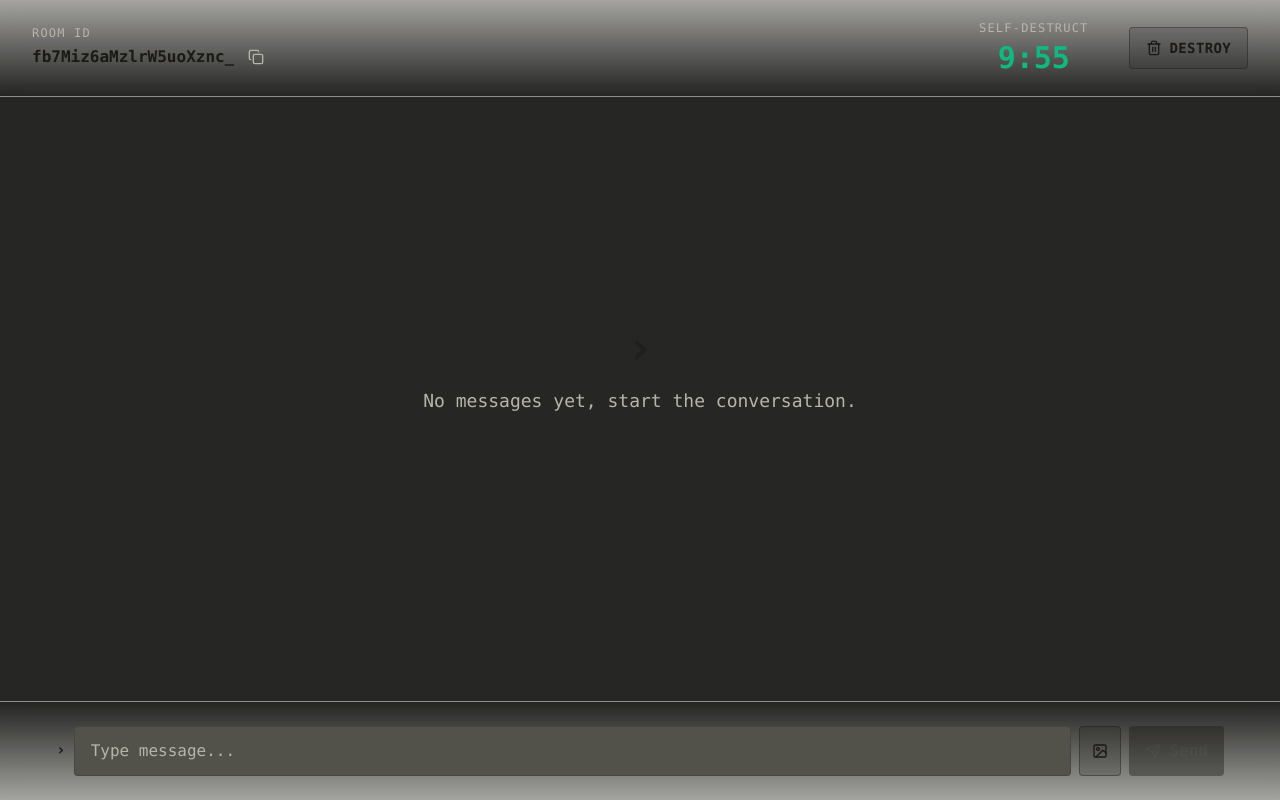
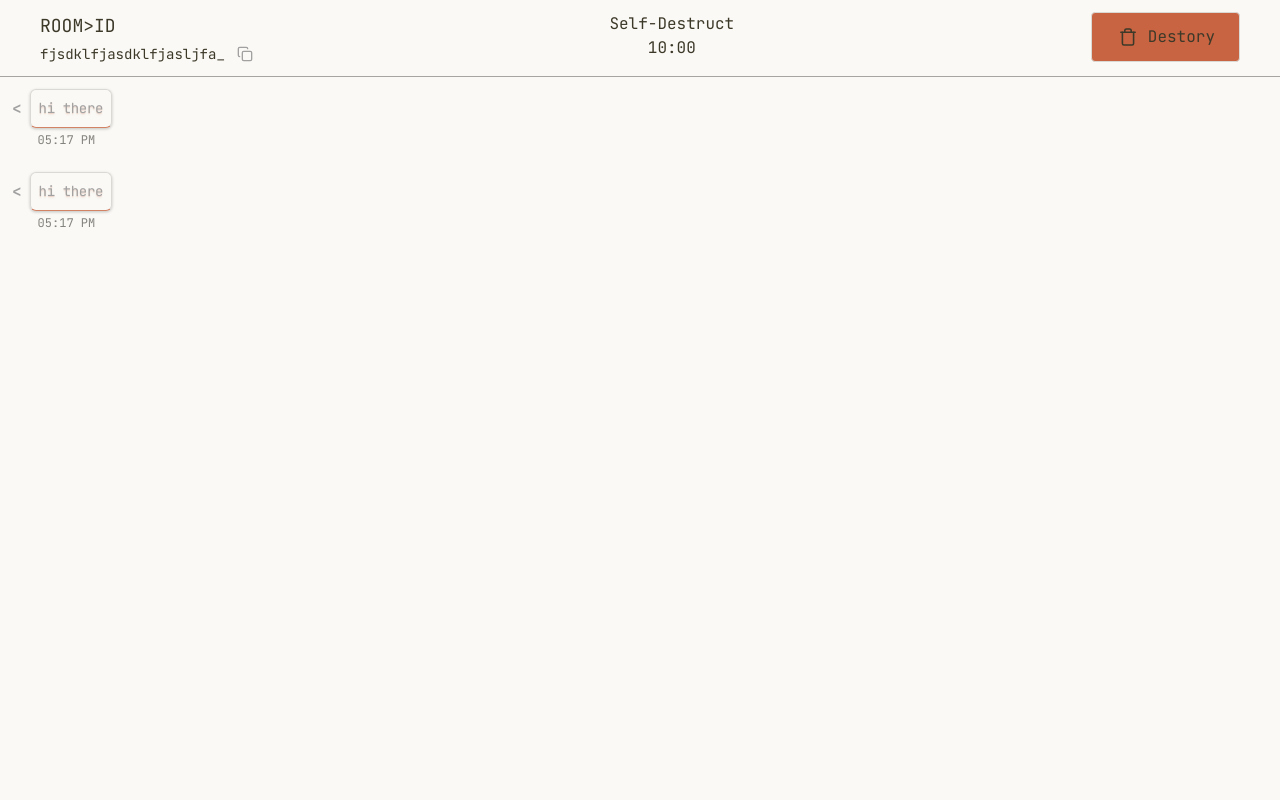
Before and after one commit to Forzun/wnChat, a Next.js app in the folder apps/web/: page /room/1 in a window 1280 px wide. Built offline with nearby package versions, Linux system fonts and the light colour scheme.

Commit message:
addingNewChatRoomInit

```diff
--- a/apps/web/app/room/[id]/page.tsx
+++ b/apps/web/app/room/[id]/page.tsx
@@ -1,190 +1,65 @@
-'use client';
+"use client"
 
-import React from "react"
-import { useState, useEffect, useRef } from 'react';
-import { Copy, Send, Trash2, ImageIcon, Users, Lock, Clock } from 'lucide-react';
+import { Copy, Trash } from "lucide-react"
+import { useState } from "react"
 
 interface Message {
-  id: string;
-  text: string;
-  image?: string;
-  isOwn: boolean;
+    text: string,
+    image?: string,
+    isOwn?: boolean,
     timestamp: Date;
 }
 
-export default function ChatRoom() {
-  const [messages, setMessages] = useState<Message[]>([
+export default function Page(){
+    const [messages , setMesasges] = useState<Message[]>([
         {
-      id: '0',
-      text: 'No messages yet, start the conversation.',
-      isOwn: false,
-      timestamp: new Date(),
+            text: "hi there",
+            timestamp: new Date()
+        },
+        {
+            text: "hi there",
+            timestamp: new Date()
         },
     ]);
-  const [input, setInput] = useState('');
-  const [roomId] = useState('fb7Miz6aMzlrW5uoXznc_');
-  const [copied, setCopied] = useState(false);
-  const [timeLeft, setTimeLeft] = useState(600);
-  const [isActive, setIsActive] = useState(true);
-  const [selectedImage, setSelectedImage] = useState<string | null>(null);
-  const messagesEndRef = useRef<HTMLDivElement>(null);
-  const fileInputRef = useRef<HTMLInputElement>(null);
 
-  const scrollToBottom = () => {
-    messagesEndRef.current?.scrollIntoView({ behavior: 'smooth' });
-  };
 
-  useEffect(() => {
-    scrollToBottom();
-  }, [messages]);
+    return <div className="flex flex-col min-h-screen bg-background">
 
-  useEffect(() => {
-    const timer = setInterval(() => {
-      setTimeLeft((prev) => {
-        if (prev <= 1) {
-          setIsActive(false);
-          return 0;
-        }
-        return prev - 1;
-      });
-    }, 1000);
-    return () => clearInterval(timer);
-  }, []);
-
-  const formatTime = (seconds: number) => {
-    const mins = Math.floor(seconds / 60);
-    const secs = seconds % 60;
-    return `${mins}:${secs.toString().padStart(2, '0')}`;
-  };
-
-  const copyToClipboard = () => {
-    navigator.clipboard.writeText(roomId);
-    setCopied(true);
-    setTimeout(() => setCopied(false), 2000);
-  };
-
-  const handleSendMessage = () => {
-    if ((input.trim() || selectedImage) && isActive) {
-      if (messages.length === 1 && messages[0].text === 'No messages yet, start the conversation.') {
-        setMessages([]);
-      }
-      const newMessage: Message = {
-        id: Date.now().toString(),
-        text: input,
-        image: selectedImage || undefined,
-        isOwn: true,
-        timestamp: new Date(),
-      };
-      setMessages((prev) => [...prev, newMessage]);
-      setInput('');
-      setSelectedImage(null);
-    }
-  };
-
-  const handleImageSelect = (e: React.ChangeEvent<HTMLInputElement>) => {
-    const file = e.target.files?.[0];
-    if (file) {
-      const reader = new FileReader();
-      reader.onload = (event) => {
-        setSelectedImage(event.target?.result as string);
-      };
-      reader.readAsDataURL(file);
-    }
-  };
-
-  const handleKeyDown = (e: React.KeyboardEvent) => {
-    if (e.key === 'Enter' && !e.shiftKey) {
-      e.preventDefault();
-      handleSendMessage();
-    }
-  };
-
-  const handleDestroy = () => {
-    if (confirm('Destroy this room? This cannot be undone.')) {
-      setIsActive(false);
-    }
-  };
-
-  const getTimerColor = () => {
-    if (timeLeft > 300) return '#10b981';
-    if (timeLeft > 60) return '#fbbf24';
-    return '#ff8c42';
-  };
-
-  return (
-    <div className="flex flex-col h-screen bg-background text-foreground font-mono dark">
-      {/* Header */}
-      <header className="border-b border-accent/15 bg-gradient-to-b from-secondary/60 to-background/20 backdrop-blur-md sticky top-0 z-50">
-        <div className="flex items-center justify-between px-4 md:px-8 py-5 gap-4 md:gap-6">
-          {/* Room ID Section */}
-          <div className="flex items-center gap-3 flex-1 min-w-0">
-            <div className="flex flex-col gap-0.5">
-              <span className="text-xs tracking-widest text-muted-foreground uppercase">Room ID</span>
-              <div className="flex items-center gap-2">
-                <code className="text-accent font-bold text-sm md:text-base truncate">{roomId}</code>
-                <button
-                  onClick={copyToClipboard}
-                  className="p-1.5 hover:bg-accent/15 rounded transition-all duration-200 flex-shrink-0 group"
-                  title="Copy room ID"
-                >
-                  <Copy className="w-4 h-4 text-muted-foreground group-hover:text-accent transition-colors" />
-                </button>
-                {copied && <span className="text-accent text-xs animate-pulse">Copied</span>}
+        <header className="border-b border-neutral-600/50 top-0 sticky z-50">
+            <div className="flex  justify-between py-3 px-10 w-full">
+                <div className="flex flex-col gap-1">
+                    <h1 className="text-lg">ROOM{">"}ID</h1>
+                    <div className="flex gap-3 text-sm items-center">
+                        <p>fjsdklfjasdklfjasljfa_</p>
+                        <Copy className="w-4 h-4 cursor-pointer text-neutral-400 " />
+                    </div>
+                </div>
+                <div className="flex flex-col items-center">
+                    <h1 className="">Self-Destruct</h1>
+                    <p>10:00</p>
+                </div>
+                <div className="flex flex-col items-center">
+                    <div className="py-3 flex gap-2 items-center justify-center px-6 rounded group cursor-pointer border bg-primary">
+                        <Trash className="scale-80 group-hover:animate-[shake_0.55s_ease-in-out_infinite]" />
+                        <p className="group-hover:text-neutral-300 transition-all duration-300 ease-in-out ">Destory</p>
                     </div>
                 </div>
             </div>
-
-          {/* Timer Section */}
-          <div className="flex flex-col items-center gap-1 px-4">
-            <span className="text-xs tracking-widest text-muted-foreground uppercase">Self-Destruct</span>
-            <div className="text-2xl md:text-3xl font-bold" style={{ color: getTimerColor() }}>
-              {formatTime(timeLeft)}
-            </div>
-          </div>
-
-          {/* Destroy Button */}
-          <button
-            onClick={handleDestroy}
-            disabled={!isActive}
-            className="px-3 md:px-4 py-2.5 bg-accent/15 hover:bg-accent/25 disabled:opacity-40 text-accent rounded border border-accent/40 hover:border-accent/60 text-xs md:text-sm font-bold uppercase tracking-wide transition-all duration-200 flex items-center gap-2 flex-shrink-0 group"
-          >
-            <Trash2 className="w-4 h-4 group-hover:scale-110 transition-transform" />
-            <span className="hidden sm:inline">Destroy</span>
-          </button>
-        </div>
         </header>
 
-      {/* Messages Area */}
-      <main className="flex-1 overflow-y-auto px-4 md:px-12 py-8 scroll-smooth">
-        <div className="space-y-4">
-          {messages.length === 0 || (messages.length === 1 && messages[0].text === 'No messages yet, start the conversation.') ? (
-            <div className="flex items-center justify-center min-h-[60vh]">
-              <div className="text-center">
-                <div className="text-5xl mb-4 text-accent font-bold opacity-50">›</div>
-                <p className="text-muted-foreground text-lg">
-                  No messages yet, start the conversation.
-                </p>
-              </div>
+        <main className="flex-1 overflow-y-auto scroll-smooth">
+            <div className="space-y-0">
+                {messages.length == 0 ? (
+                    <div className="flex items-center justify-center min-h-[80vh]">
+                        <p className="text-lg tracking-tight text-neutral-400/50">No messages yet, start the conversation.</p>
                     </div>
                 ) : (
-            messages.map((message) => (
-              <div key={message.id} className="flex items-start gap-2 group">
-                {/* Message prompt */}
-                <div className="text-accent font-bold text-base pt-1 flex-shrink-0">›</div>
-
-                {/* Message content */}
+                    messages.map((message , index) => (
+                        <div key={index} className="flex items-start gap-2 group py-3 px-3">
+                                <div className="text-neutral-400 text-md font-bold pt-2 ">{"<"}</div>
                             <div className="flex flex-col gap-1">
-                  <div className="inline-block">
-                    <div className="px-3 md:px-4 py-2 rounded-lg border transition-all duration-200 bg-card border-accent/30 text-foreground">
-                      {message.image && (
-                        <img
-                          src={message.image || "/placeholder.svg"}
-                          alt="Message image"
-                          className="max-w-sm rounded mb-2 border border-accent/30"
-                        />
-                      )}
-                      {message.text && <p className="break-words text-sm leading-relaxed">{message.text}</p>}
-                    </div>
+                                <div className="inline-block px-3 md:px-2 py-2 rounded-md border transition-all duration-200 bg-cover border-b-primary/80 cursor-grab shadow-2xl text-shadow-sm text-shadow-primary/10 ring ring-white/10">
+                                    {message.text && <p className="wrap-break-word text-sm leading-normal tracking-tight text-neutral-400">{message.text}</p>}
                                 </div>
                                 <span className="text-xs text-muted-foreground ml-2">
                                     {message.timestamp.toLocaleTimeString('en-US', {
@@ -196,73 +71,9 @@ export default function ChatRoom() {
                             </div>
                         </div>
                     ))
-          )}
-          <div ref={messagesEndRef} />
+                ) }
             </div>
         </main>
 
-      {/* Input Area */}
-      <div className="border-t border-accent/15 bg-gradient-to-t from-secondary/60 to-background/20 backdrop-blur-md sticky bottom-0 p-4 md:p-6">
-        <div className="flex gap-2 md:px-8">
-          <div className="text-accent font-bold text-base pt-3 flex-shrink-0">›</div>
-          <div className="flex-1 flex flex-col gap-3 md:gap-2">
-            {selectedImage && (
-              <div className="relative inline-block max-w-xs">
-                <img
-                  src={selectedImage || "/placeholder.svg"}
-                  alt="Preview"
-                  className="max-w-xs rounded border border-accent/40 bg-secondary/40"
-                />
-                <button
-                  onClick={() => setSelectedImage(null)}
-                  className="absolute top-2 right-2 bg-red-500/80 hover:bg-red-600 text-white rounded-full p-1 transition-colors"
-                >
-                  ✕
-                </button>
     </div>
-            )}
-            <div className="flex flex-col md:flex-row gap-3 md:gap-2">
-              <textarea
-                value={input}
-                onChange={(e) => setInput(e.target.value)}
-                onKeyDown={handleKeyDown}
-                placeholder={isActive ? 'Type message...' : 'Room is closed'}
-                disabled={!isActive}
-                className="flex-1 bg-input border border-accent/20 focus:border-accent/50 text-foreground placeholder-muted-foreground rounded px-4 py-3 resize-none focus:outline-none focus:ring-2 focus:ring-accent/30 disabled:opacity-50 disabled:bg-secondary/40 transition-all duration-200 font-mono"
-                rows={1}
-              />
-              <div className="flex gap-2 flex-shrink-0">
-                <button
-                  onClick={() => fileInputRef.current?.click()}
-                  disabled={!isActive}
-                  className="px-3 py-3 bg-accent/20 hover:bg-accent/30 disabled:opacity-40 text-accent rounded border border-accent/40 transition-all duration-200 flex items-center gap-2 group hover:border-accent/60"
-                  title="Upload image"
-                >
-                  <ImageIcon className="w-4 h-4 group-hover:scale-110 transition-transform" />
-                </button>
-                <button
-                  onClick={handleSendMessage}
-                  disabled={!isActive || (!input.trim() && !selectedImage)}
-                  className="px-4 py-3 bg-accent hover:bg-accent/90 disabled:opacity-40 text-background rounded font-bold transition-all duration-200 flex items-center gap-2 group hover:shadow-lg hover:shadow-accent/20"
-                >
-                  <Send className="w-4 h-4 group-hover:translate-x-1 group-hover:-translate-y-1 transition-transform" />
-                  <span className="hidden sm:inline">Send</span>
-                </button>
-              </div>
-            </div>
-          </div>
-        </div>
-        <input
-          ref={fileInputRef}
-          type="file"
-          accept="image/*"
-          onChange={handleImageSelect}
-          className="hidden"
-          aria-label="Upload image"
-        />
-      </div>
-
-
-    </div>
-  );
 }
```
Also changed, not shown: packages/ui/src/styles/globals.css (+23 -0 lines). Lines whose indentation alone changed are shown as unchanged.
